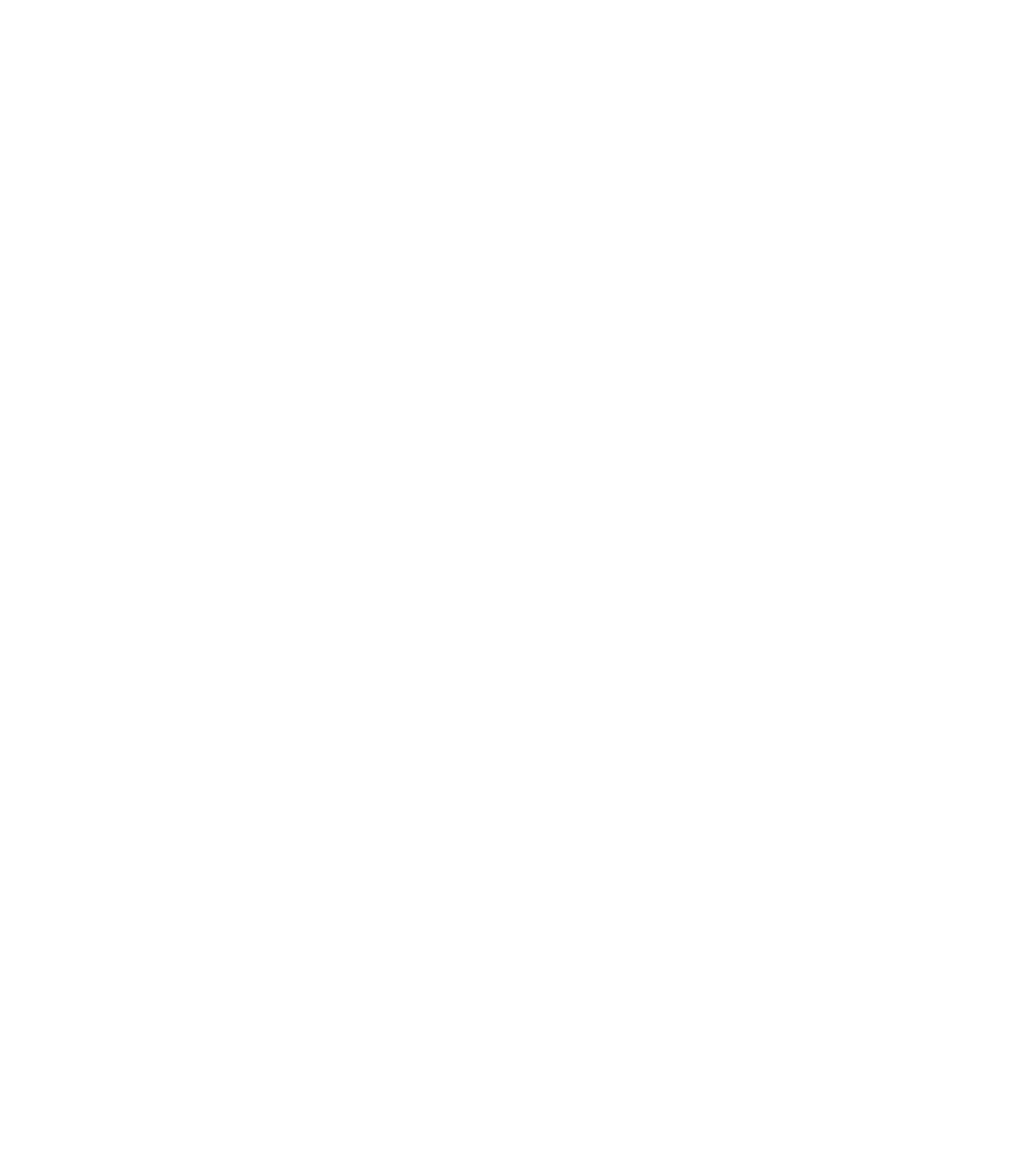
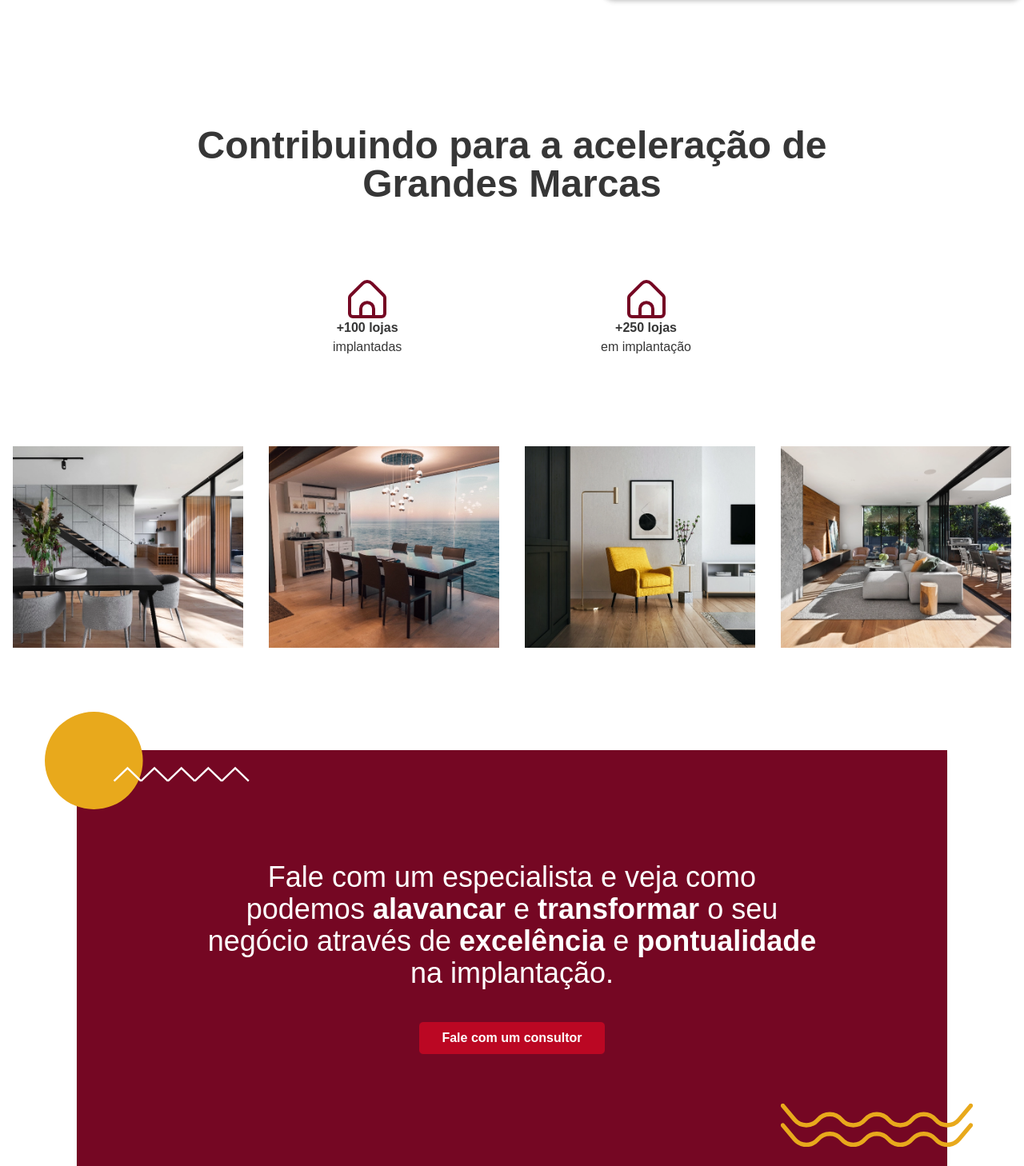
Before and after one commit to LuizCBonini/Redcompany-Landing, a React (Create React App) app: page / in a window 1280 px wide. Shown: the part 3291-4749 px from the top of the page at 80% size. Before the commit the page ends 3289 px from the top, so only its background shows below. Built offline with nearby package versions, Linux system fonts and the light colour scheme.

Commit message:
Feat: Criação das paginas Carrossel e Consultor

```diff
--- a/src/App.jsx
+++ b/src/App.jsx
@@ -4,6 +4,8 @@ import Home from './containers/Home';
 import PorqueContratar from './containers/WhyHyre';
 import Implantação from './containers/Implantação';
 import Orçamento from './containers/Orçamento';
+import Carrossel from './containers/Carrossel';
+import Consultor from './containers/Consultor';
 
 export default function App() {
   return (
@@ -12,6 +14,8 @@ export default function App() {
       <PorqueContratar/>
       <Implantação/>
       <Orçamento/>
+      <Carrossel/>
+      <Consultor/>
     </>
   )
 }
--- /dev/null
+++ b/src/containers/Carrossel.jsx
@@ -0,0 +1,59 @@
+import React from 'react';
+
+// icons:
+import house from '../assets/imgs/icons/lar.svg'
+
+// fotos:
+import slide1 from '../assets/imgs/photos/slide1.png'
+import slide2 from '../assets/imgs/photos/slide2.png'
+import slide3 from '../assets/imgs/photos/slide3.png'
+import slide4 from '../assets/imgs/photos/slide4.png'
+
+const Carrossel = () => {
+    return (
+        <section>
+            <h1 className='text-text font-bold font-poppins text-5xl text-center max-w-4xl mx-auto mt-40'>Contribuindo para a aceleração de Grandes Marcas</h1>
+
+            <div className='mx-auto max-w-md flex justify-between mt-24'>
+                <div className='flex flex-col items-center '>
+                    <img src={house} alt="Ícone de uma casa vermelha" className='w-12'/>
+                    <p className='text-text font-poppins font-bold'>+100 lojas</p>
+                    <p className='text-text font-poppins'>implantadas</p>
+                </div>
+
+                <div className='flex flex-col items-center '>
+                    <img src={house} alt="Ícone de uma casa vermelha" className='w-12'/>
+                    <p className='text-text font-poppins font-bold'>+250 lojas</p>
+                    <p className='text-text font-poppins'>em implantação</p>
+                </div>
+            </div>
+
+            {/* ===== Fotos ===== */}
+
+            <div className='flex justify-around mt-28'>
+                <img src={slide1} alt="" className='w-72'/>
+                <img src={slide2} alt="" className='w-72'/>
+                <img src={slide3} alt="" className='w-72'/>
+                <img src={slide4} alt="" className='w-72'/>
+            </div>
+
+            {/* =====  Carrossel ===== */}
+            {/* <div>
+                <ul className=''>
+                    <li><img src={slide1} alt="" /></li>
+                </ul>
+                <ul>
+                    <li><img src={slide2} alt="" /></li>
+                </ul>
+                <ul>
+                    <li><img src={slide3} alt="" /></li>
+                </ul>
+                <ul>
+                    <li><img src={slide4} alt="" /></li>
+                </ul>
+            </div> */}
+        </section>
+     );
+}
+
+export default Carrossel;
--- /dev/null
+++ b/src/containers/Consultor.jsx
@@ -0,0 +1,21 @@
+// svgs:
+import ball2 from '../assets/imgs/svgs/Grupo 8.svg'
+import ondas2 from '../assets/imgs/svgs/Grupo 9.svg'
+
+// components:
+import Button from '../components/button';
+
+const Consultor = () => {
+    return (
+        <section>
+            <div className="bg-bordo w-[85%] h-[32.5em] shadow-md mx-auto mt-32 p-8 flex flex-col items-center justify-center relative">
+                <h1 className='text-white font-poppins text-center text-4xl max-w-3xl mx-auto mb-10'>Fale com um especialista e veja como podemos <span className='font-bold'>alavancar</span> e <span className='font-bold'>transformar</span> o seu negócio através de <span className='font-bold'>excelência</span> e <span className='font-bold'>pontualidade</span> na implantação.</h1>
+                <img src={ball2} alt="bola amarela com ondas" className='w-64 -top-12 -left-10 absolute'/>
+                <img src={ondas2} alt="bola amarela com ondas" className='w-60 bottom-6 -right-8 absolute'/>
+                <Button>Fale com um consultor</Button>
+            </div>
+        </section>
+     );
+}
+
+export default Consultor;
--- a/src/containers/Orçamento.jsx
+++ b/src/containers/Orçamento.jsx
@@ -15,7 +15,7 @@ const Orçamento = () => {
                     <p className='text-text font-poppins text-lg font-bold max-w-sm'>Com <span className='text-bordo'>personalização, padronização</span> e <span className='text-bordo'>móveis exclusivos</span> com design italiano, <span className='text-bordo'>desenvolvemos, planejamos e executamos</span> o projeto da sua loja física.</p>
                 </div>
 
-                <div className='w-[527px] h-[717px] shadow-lg shadow-orçamento-shadow rounded-2xl mt-20 ml-24 p-10 '>
+                <div className='w-[527px] h-[717px] shadow-orçamento-shadow rounded-2xl mt-20 ml-24 p-10 '>
                     <h1 className='text-text font-poppins font-bold text-4xl text-center pb-10'>Solicite um orçamento para sua empresa.</h1>
 
 
```
